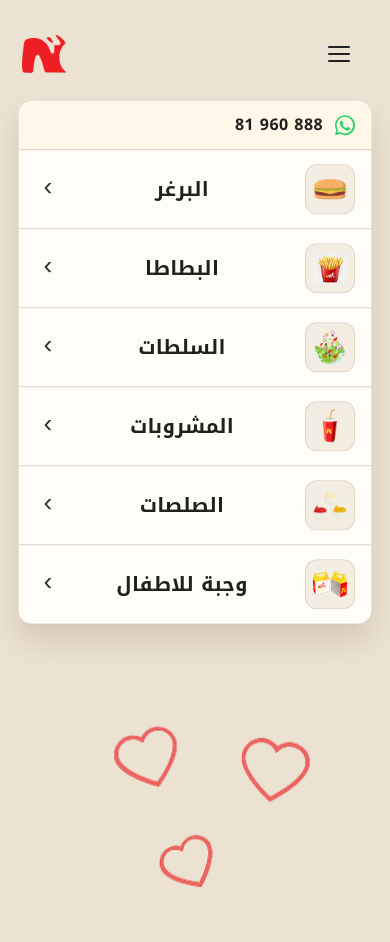
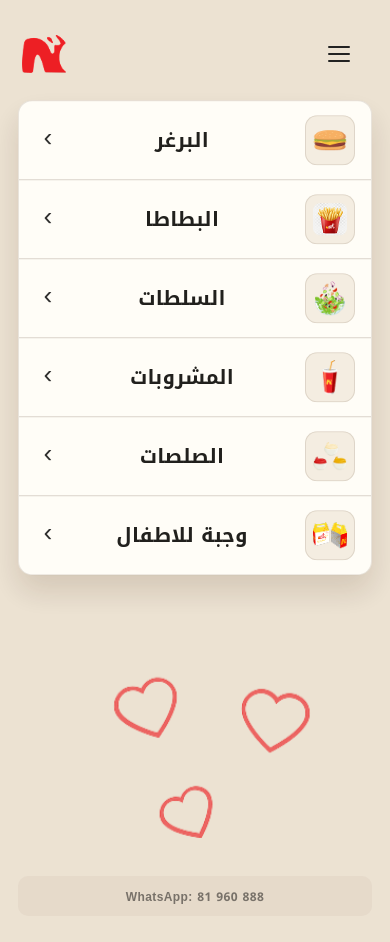
Before and after one commit to Ghadir31/tasty_natche, a React (Vite) app: page / in a window 390 px wide. Shown: the top 942 px of the page. Built offline with nearby package versions, Linux system fonts and the light colour scheme.

Commit message:
removed homepage whatsapp section, added footer with phone number instead

```diff
--- a/src/App.tsx
+++ b/src/App.tsx
@@ -60,6 +60,11 @@ function AppContent() {
         <Route path="/contact" element={<ContactPage />} />
         <Route path="/location" element={<LocationPage />} />
       </Routes>
+      <footer className="site-footer" aria-label="Footer">
+        <span className="site-footer__text" dir="ltr">
+          WhatsApp: 81 960 888
+        </span>
+      </footer>
     </div>
   )
 }
--- a/src/components/Home.tsx
+++ b/src/components/Home.tsx
@@ -32,7 +32,7 @@ function Home() {
   return (
     <>
       <section className="menu-card" aria-label="قائمة الأقسام">
-        <div className="menu-contact" aria-label="Whatsapp number">
+        {/* <div className="menu-contact" aria-label="Whatsapp number">
           <span className="menu-contact__icon" aria-hidden="true">
             <svg viewBox="0 0 24 24" role="img" focusable="false" aria-hidden="true">
               <path
@@ -44,7 +44,7 @@ function Home() {
           <span className="menu-contact__number" dir="ltr">
             81 960 888
           </span>
-        </div>
+        </div> */}
         {menuItems.map((item, index) => (
           <button
             className="menu-row"
--- a/src/styles/global.scss
+++ b/src/styles/global.scss
@@ -254,6 +254,22 @@ button {
   background: var(--color-bg);
 }
 
+.site-footer {
+  width: min(360px, 100%);
+  margin-top: auto;
+  padding: 8px 12px;
+  background: rgba(71, 45, 23, 0.04);
+  border-radius: 10px;
+  text-align: center;
+}
+
+.site-footer__text {
+  font-size: 12px;
+  font-weight: 600;
+  letter-spacing: 0.4px;
+  color: rgba(29, 28, 26, 0.55);
+}
+
 .top-bar {
   width: min(360px, 100%);
   display: flex;
```
